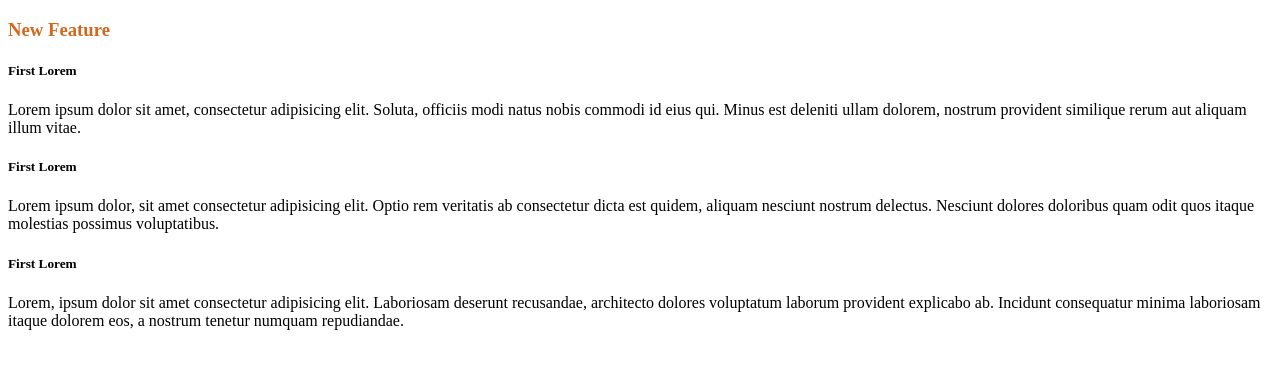
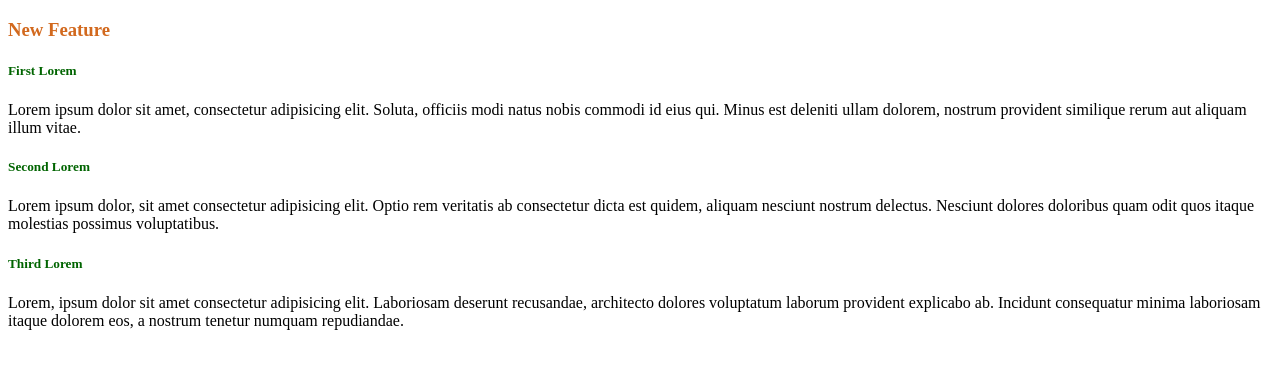
Before and after one commit to amaz3as/neptune-practice-one, a plain HTML site: page index.html in a window 1280 px wide. Drawn offline with Linux system fonts and the light colour scheme.

Commit message:
h5 styling and content correction

```diff
--- a/index.html
+++ b/index.html
@@ -8,15 +8,18 @@
         h3{
             color: chocolate;
         }
+        h5{
+            color: darkgreen;
+        }
     </style>
 </head>
 <body>
     <h3>New Feature</h3>
     <h5>First Lorem</h5>
     <p>Lorem ipsum dolor sit amet, consectetur adipisicing elit. Soluta, officiis modi natus nobis commodi id eius qui. Minus est deleniti ullam dolorem, nostrum provident similique rerum aut aliquam illum vitae.</p>
-    <h5>First Lorem</h5>
+    <h5>Second Lorem</h5>
     <p>Lorem ipsum dolor, sit amet consectetur adipisicing elit. Optio rem veritatis ab consectetur dicta est quidem, aliquam nesciunt nostrum delectus. Nesciunt dolores doloribus quam odit quos itaque molestias possimus voluptatibus.</p>
-    <h5>First Lorem</h5>
+    <h5>Third Lorem</h5>
     <p>Lorem, ipsum dolor sit amet consectetur adipisicing elit. Laboriosam deserunt recusandae, architecto dolores voluptatum laborum provident explicabo ab. Incidunt consequatur minima laboriosam itaque dolorem eos, a nostrum tenetur numquam repudiandae.</p>
 </body>
 </html>
```
